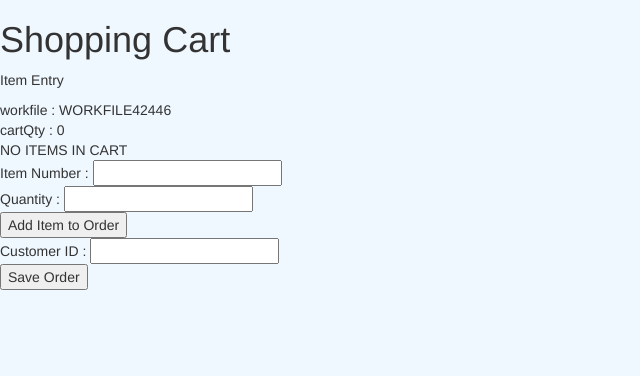
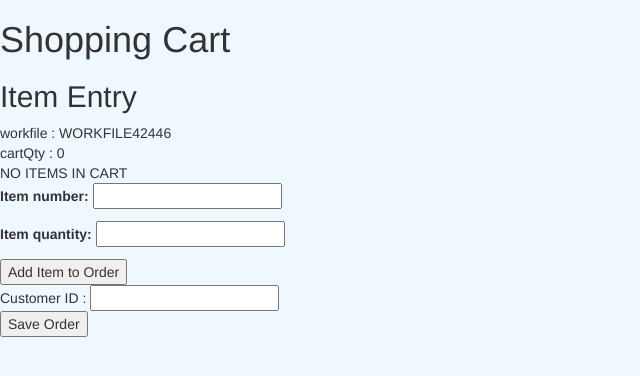
Before and after one commit to savinkumarn/django, a Django app: page /sCart/addOrder/ in a window 1280 px wide. Shown: the part 52-428 px from the top of the page, without its empty margins (0-640 px from the left). Run offline with Django 3.2, Linux system fonts and the light colour scheme; some libraries are stand-ins or nearby versions.

Commit message:
update 9

```diff
--- a/shoppingCart/forms.py
+++ b/shoppingCart/forms.py
@@ -3,4 +3,4 @@
 
 class ItemForm(forms.Form):
     item_number = forms.IntegerField()
-    item_quantity = forms.CharField()
+    item_quantity = forms.IntegerField()
--- a/shoppingCart/templates/sCart/addOrder.html
+++ b/shoppingCart/templates/sCart/addOrder.html
@@ -3,21 +3,25 @@
 {% block body %}
     <h1>Shopping Cart</h1>
     <div>
-        <p>Item Entry</p>
+        <h2>Item Entry</h2>
         workfile : {{workfile}} <br>
         cartQty : {{cartQty}} <br>
         {% if items %}
             {% for item in items %}
-            <li>Number {{item.number}}  Qty {{item.quantity}}</li>
+                <li>Number {{item.number}}  Qty {{item.quantity}}</li>
             {% endfor %}
         {% else %}
-        <div> NO ITEMS IN CART</div>
+            <div> NO ITEMS IN CART</div>
         {% endif %}
         <div>
             <form id="item" action="{% url 'shoppingCart:addItem' %}" method="post">
                 {% csrf_token %}
-                Item Number : <input type="number" name="item_number" value="{{ item_number}}"><br>
-                Quantity : <input type="number" name="quantity" value="{{item_quantity}}"><br>
+                {{ itemForm.as_p}}
+                <!-- Item Number : <input type="number" name="item_number" value="{{ item_number}}"><br>
+                Quantity : <input type="number" name="quantity" value="{{item_quantity}}"><br>-->
+                <input type="hidden" name="workfile" value="{{workfile}}">
+                <input type="hidden" name="cartQty" value="{{cartQty}}">
+                <input type="hidden" name="items" value="{{items}}">
                 <input type="submit" value="Add Item to Order">
             </form>
         </div>
--- a/shoppingCart/views.py
+++ b/shoppingCart/views.py
@@ -2,6 +2,7 @@
 from .models import SCart
 from random import randint
 from .items import Items
+from .forms import ItemForm
 # Create your views here.
 
 
@@ -26,6 +27,8 @@
     context = {
         "workfile": generateWorkfile(),
         "cartQty": 0,
+        "items": [],
+        "itemForm": ItemForm(),
     }
     return render(request, 'sCart/addOrder.html', context)
 
@@ -35,9 +38,27 @@
 
 
 def addItem(request):
-    print(request.POST)
-    context = {
-        "workfile": generateWorkfile(),
-        "cartQty": 0,
-    }
+    context = None
+    if request.method == 'POST':
+        form = ItemForm(request.POST)
+        if form.is_valid():
+            print(request.POST)
+            workfile = request.POST.get('workfile')
+            cartQty = int(request.POST.get('cartQty')) + 1
+            items = request.POST.get('items')
+            item_number = request.POST.get('item_number')
+            item_quantity = request.POST.get('item_quantity')
+            dummy_item = {}
+            dummy_item["number"] = item_number
+            dummy_item["quantity"] = item_quantity
+            items_list = items.strip('][').split(', ')
+            items_list.append(dummy_item)
+            print(items_list)
+            context = {
+                "workfile": workfile,
+                "cartQty": cartQty,
+                "items": items_list,
+                "itemForm": ItemForm(),
+            }
+
     return render(request, 'sCart/addOrder.html', context)
```
